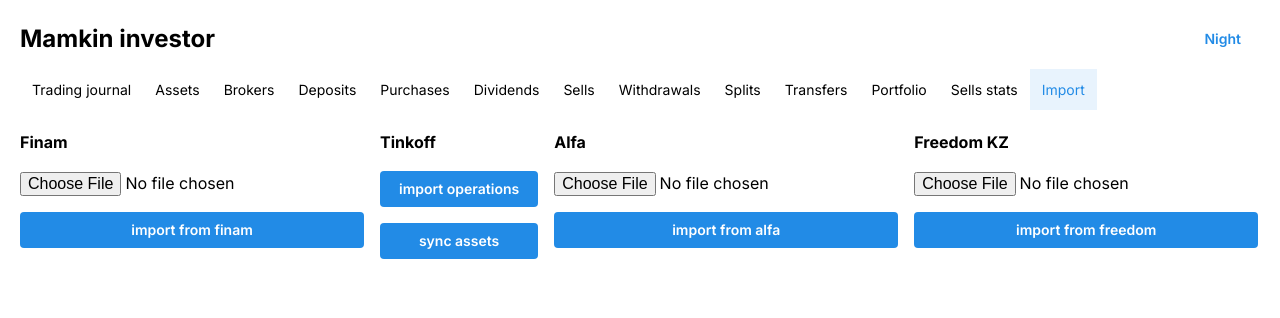
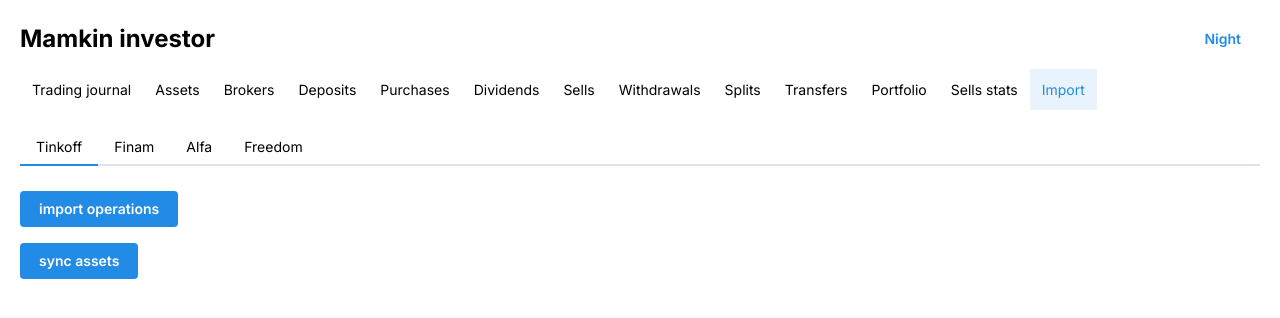
Before and after one commit to igorpost92/mamkin-investor, a Next.js app: page /import in a window 1280 px wide. Shown: the top 318 px of the page. Built offline with nearby package versions, Linux system fonts and the light colour scheme.

Commit message:
import navigation

```diff
--- a/src/app/import/alfa/index.tsx
+++ b/src/app/import/alfa/index.tsx
@@ -6,15 +6,12 @@ import { importFromAlfa } from './importFromAlfa';
 
 const Alfa = () => {
   return (
-    <Stack>
-      <h4>Alfa</h4>
-      <form action={importFromAlfa}>
-        <Stack>
-          <input required name={'file'} type="file" accept={'.xml'} />
-          <Button type={'submit'}>import from alfa</Button>
-        </Stack>
-      </form>
-    </Stack>
+    <form action={importFromAlfa}>
+      <Stack align={'flex-start'}>
+        <input required name={'file'} type="file" accept={'.xml'} />
+        <Button type={'submit'}>import</Button>
+      </Stack>
+    </form>
   );
 };
 
--- a/src/app/import/finam/index.tsx
+++ b/src/app/import/finam/index.tsx
@@ -4,15 +4,12 @@ import { Button, Stack } from '@mantine/core';
 
 const Finam: React.FC = () => {
   return (
-    <Stack>
-      <h4>Finam</h4>
-      <form action={importFromFinam}>
-        <Stack>
-          <input required name={'file'} type="file" accept={'.xml'} />
-          <Button type={'submit'}>import from finam</Button>
-        </Stack>
-      </form>
-    </Stack>
+    <form action={importFromFinam}>
+      <Stack align={'flex-start'}>
+        <input required name={'file'} type="file" accept={'.xml'} />
+        <Button type={'submit'}>import</Button>
+      </Stack>
+    </form>
   );
 };
 
--- a/src/app/import/freedom/index.tsx
+++ b/src/app/import/freedom/index.tsx
@@ -6,15 +6,12 @@ import { importFromFreedom } from './importFromFreedom';
 
 const Alfa = () => {
   return (
-    <Stack>
-      <h4>Freedom KZ</h4>
-      <form action={importFromFreedom}>
-        <Stack>
-          <input required name={'file'} type="file" accept={'.json'} />
-          <Button type={'submit'}>import from freedom</Button>
-        </Stack>
-      </form>
-    </Stack>
+    <form action={importFromFreedom}>
+      <Stack align={'flex-start'}>
+        <input required name={'file'} type="file" accept={'.json'} />
+        <Button type={'submit'}>import</Button>
+      </Stack>
+    </form>
   );
 };
 
--- a/src/app/import/page.tsx
+++ b/src/app/import/page.tsx
@@ -1,18 +1,36 @@
 import React from 'react';
-import { Group } from '@mantine/core';
+import { Tabs, TabsTab, TabsList, TabsPanel } from '@mantine/core';
 import Finam from './finam';
 import Tinkoff from './tinkoff';
 import Alfa from './alfa';
 import Freedom from './freedom';
 
+const tabsConfig = [
+  { key: 'tinkoff', title: 'Tinkoff', content: <Tinkoff /> },
+  { key: 'finam', title: 'Finam', content: <Finam /> },
+  { key: 'alfa', title: 'Alfa', content: <Alfa /> },
+  { key: 'freedom', title: 'Freedom', content: <Freedom /> },
+];
+
 const ImportPage: React.FC = () => {
   return (
-    <Group align={'flex-start'}>
-      <Finam />
-      <Tinkoff />
-      <Alfa />
-      <Freedom />
-    </Group>
+    <Tabs defaultValue={tabsConfig[0].key}>
+      <TabsList>
+        {tabsConfig.map(item => (
+          <TabsTab key={item.key} value={item.key}>
+            {item.title}
+          </TabsTab>
+        ))}
+      </TabsList>
+
+      <br />
+
+      {tabsConfig.map(item => (
+        <TabsPanel key={item.key} value={item.key}>
+          {item.content}
+        </TabsPanel>
+      ))}
+    </Tabs>
   );
 };
 
--- a/src/app/import/tinkoff/index.tsx
+++ b/src/app/import/tinkoff/index.tsx
@@ -7,8 +7,7 @@ import { syncOperations } from './api/syncOperations';
 
 const Tinkoff = () => {
   return (
-    <Stack>
-      <h4>Tinkoff</h4>
+    <Stack align={'flex-start'}>
       <Button onClick={() => syncOperations()}>import operations</Button>
       <Button onClick={() => syncAssets()}>sync assets</Button>
     </Stack>
```
